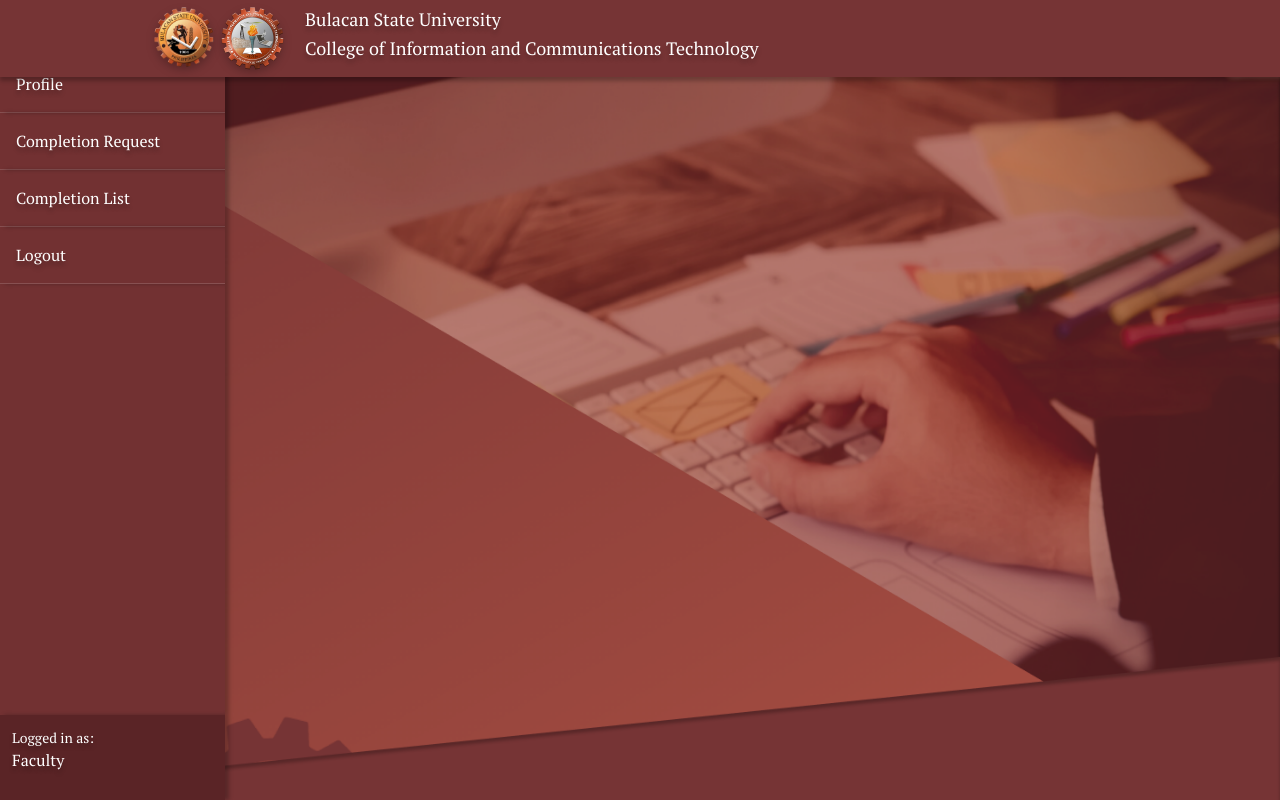
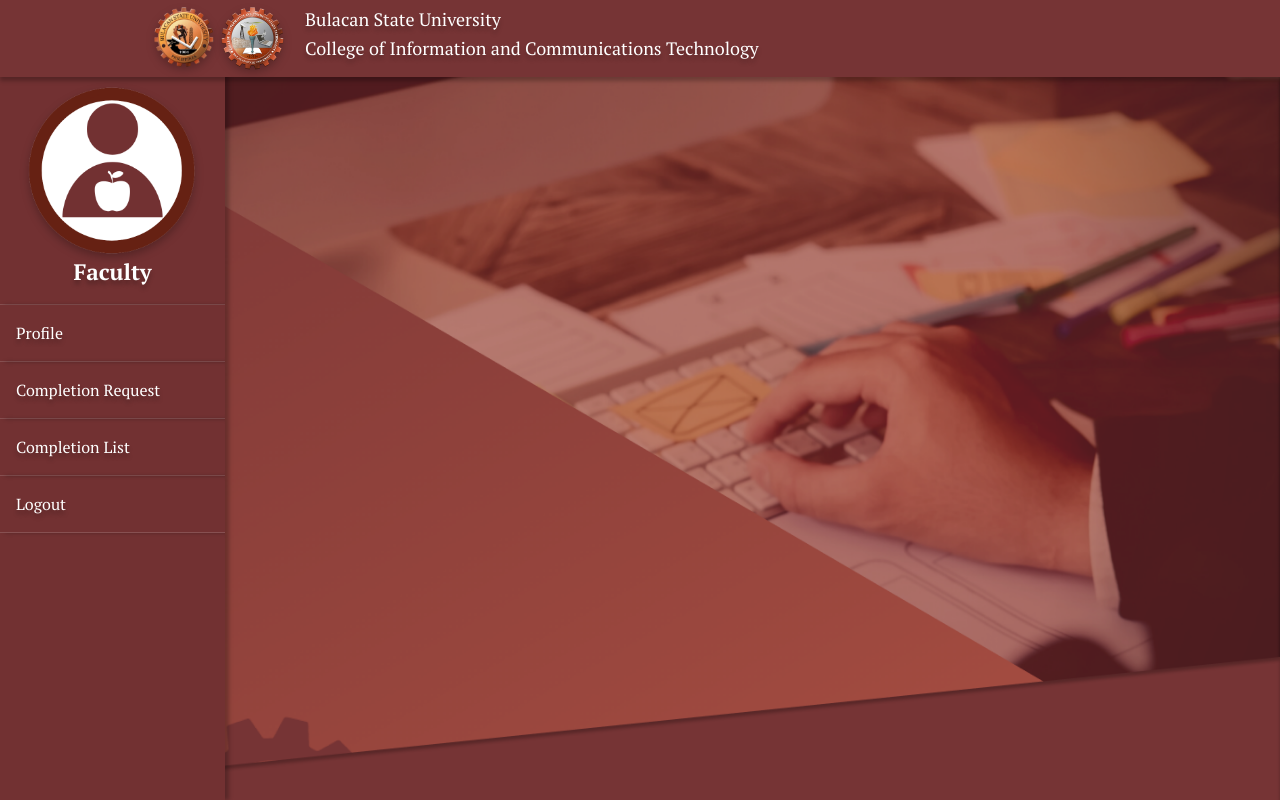
Before and after one commit to RemovableDisk21/projectatlp, a React (Create React App) app in the folder frontend/: page /faculty in a window 1280 px wide. Built offline with nearby package versions, Linux system fonts and the light colour scheme.

Commit message:
Adjustments on UI

```diff
--- a/frontend/src/components/admin/viewFac.js
+++ b/frontend/src/components/admin/viewFac.js
@@ -2,7 +2,6 @@ import React, {useState, useEffect} from 'react';
 import {Link, useHistory} from 'react-router-dom';
 import axios from 'axios';
 import swal from 'sweetalert';
-import { useParams } from "react-router-dom";
 function ViewFac(props) {
     const [loading, setLoading] = useState(true);
     const [faculty, setStudents] = useState([]);
--- a/frontend/src/layouts/admin/MasterLayout.js
+++ b/frontend/src/layouts/admin/MasterLayout.js
@@ -6,9 +6,7 @@ import '../../assets/admin/js/scripts';
 import { Switch, Route, Redirect } from 'react-router-dom';
 import routes from "../../routes/routes";
 
-
 const MasterLayout = () => {
-
     return(
         <div className="sb-nav-fixed">
             <Navbar />
@@ -40,9 +38,7 @@ const MasterLayout = () => {
                         <Redirect from="admin" to="/admin/profile" />
                     </Switch>
 
-
                     </main>
-
 
                 </div>
             </div>
--- a/frontend/src/layouts/faculty/Faculty_Sidebar.js
+++ b/frontend/src/layouts/faculty/Faculty_Sidebar.js
@@ -1,6 +1,7 @@
 import React from 'react';
 import { Link, useHistory } from 'react-router-dom';
 import Swal from "sweetalert2";
+import icon from "../../static/images/faculty-icon.png";
 import "../../static/navigation.css";
 
 const Sidebar = () => {
@@ -29,6 +30,12 @@ const Sidebar = () => {
 
     return (
         <nav className="sb-sidenav accordion sb-sidenav-dark" id="sidenavAccordion">
+            <div class="sidenav-icon-container">
+                <img class="icon" src={icon}></img>
+                <div class="sidenav-log-container">
+                    <p class="log-status">Faculty</p>
+                </div>
+            </div>
             <div className="sb-sidenav-menu">
                 <div className="nav">
                     <Link className="nav-link-side" to="/faculty/Profile"><a>Profile</a></Link>
@@ -37,10 +44,6 @@ const Sidebar = () => {
                     <Link className="nav-link-side" onClick={logoutSubmit} ><a>Logout</a></Link>
                 </div>
             </div>
-            <div className="sb-sidenav-footer">
-                <div className="small">Logged in as:</div>
-                <p>Faculty</p>
-            </div>
         </nav>
     );
 }
--- a/frontend/src/routes/routes.js
+++ b/frontend/src/routes/routes.js
@@ -1,5 +1,4 @@
 import Dashboard from "../components/admin/Dashboard";
-
 import ViewFaculties from "../components/admin/viewFaculties";
 import viewFaculty from "../components/admin/viewFaculty";
 import ViewOnprocessed from "../components/admin/viewOnprocessed";
--- a/frontend/src/routes/routes_student.js
+++ b/frontend/src/routes/routes_student.js
@@ -1,16 +1,13 @@
 import Dashboard from "../components/student/Dashboard";
-
 import Profile from "../components/student/Profile";
 import Request from "../components/student/Request";
 import Formlist from "../components/student/Formlist";
-import Grades from "../components/student/Grades";
 const routes_student = [
 { path: '/student', exact: true, name:'Student' },
 { path: '/student/dashboard', exact:true, name:'Dashboard', component: Dashboard },
 { path: '/student/profile',   exact:true, name:'Profile' , component: Profile },
 { path: '/student/request',   exact:true, name:'Request' , component: Request },
 { path: '/student/Formlist',   exact:true, name:'Formlist' , component: Formlist },
-{ path: '/student/Grades',   exact:true, name:'Grades' , component: Grades },
 ];
 
 export default routes_student ;
--- a/frontend/src/static/Student_Request.css
+++ b/frontend/src/static/Student_Request.css
@@ -32,7 +32,7 @@
     font-size: 40px;
     line-height: 38px;
     text-shadow: 0px 4px 4px rgba(0, 0, 0, 0.25);
-    margin-top: 1.8rem;
+    margin-top: 1.8npmrem;
 }
 
 .sr-title li {
```
Also changed, not shown: frontend/src/layouts/admin/Footer.js (deleted, +0 -23 lines), frontend/src/static/viewFaculty.css (deleted).
